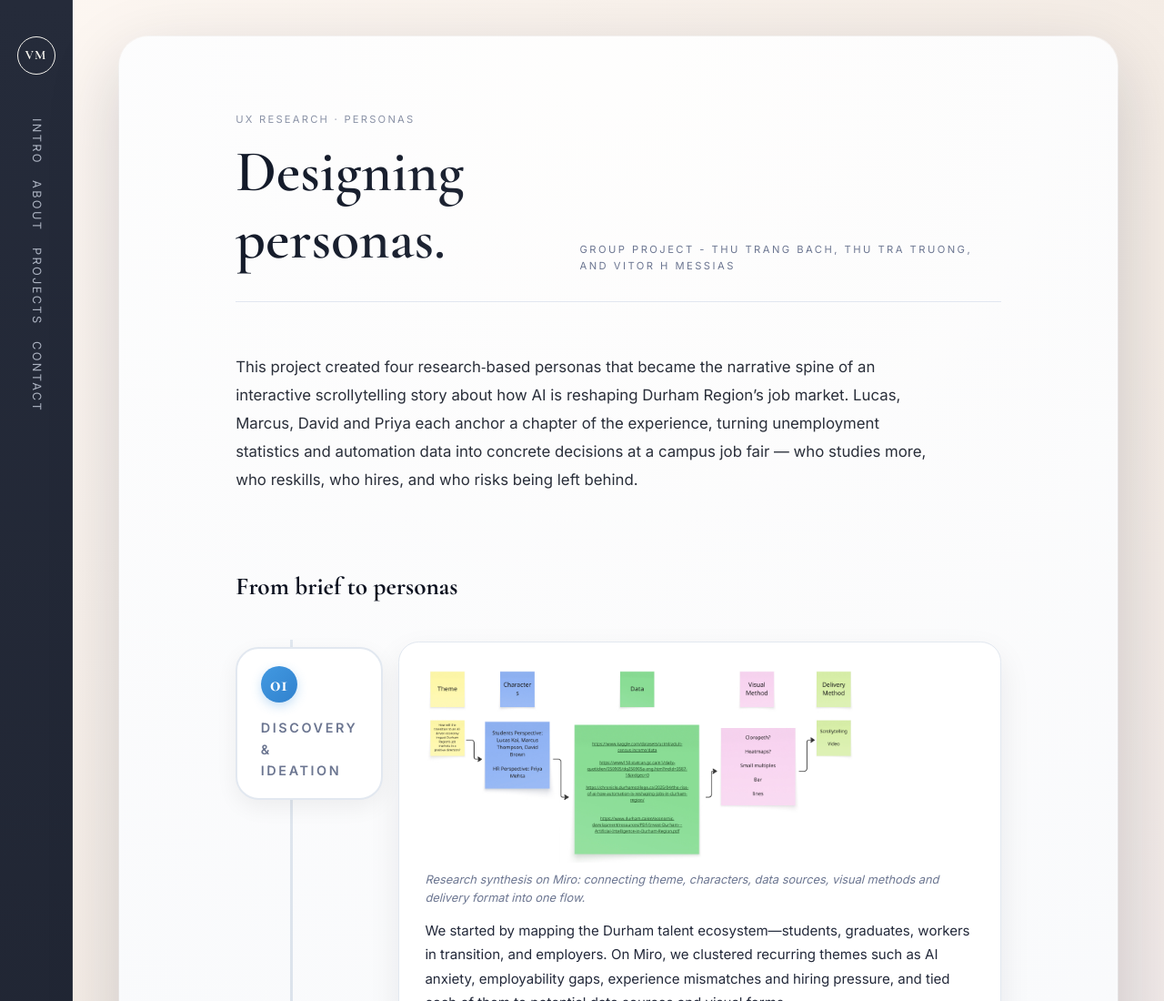
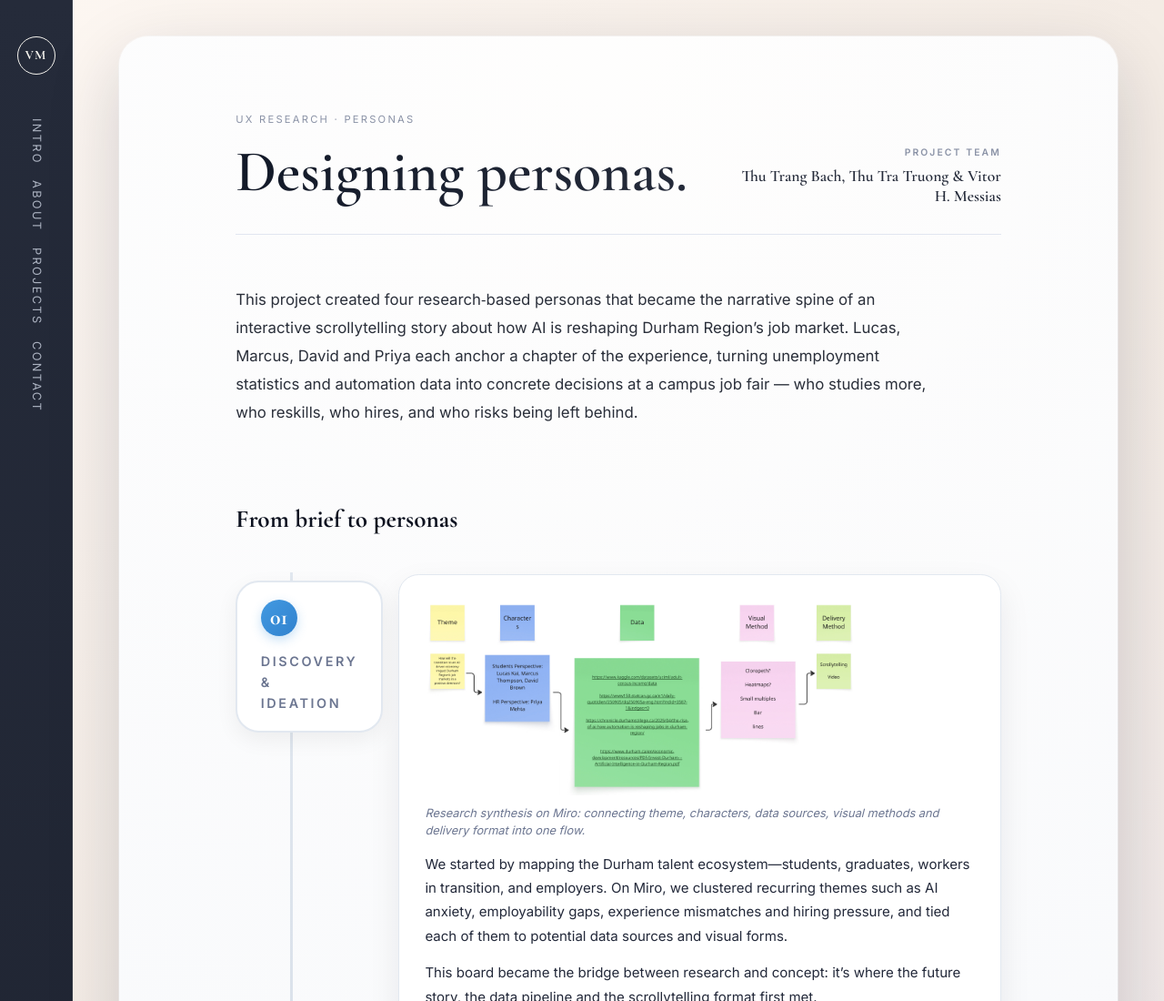
Before and after one commit to vmessias/MBAI, a plain HTML site: page ontech-personas.html in a window 1280 px wide. Shown: the top 1100 px of the page at 91% size. Drawn offline with nearby package versions, Linux system fonts and the light colour scheme.

Commit message:
Update ontech-personas.html

```diff
--- a/ontech-personas.html
+++ b/ontech-personas.html
@@ -27,7 +27,11 @@
             Designing personas.
           </h1>
         </div>
-        <span class="section-tag">Group project - Thu Trang Bach, Thu Tra Truong, and Vitor H Messias </span>
+        <div class="project-credits">
+          <span class="credits-label">Project Team</span>
+          <span class="credits-names">Thu Trang Bach, Thu Tra Truong & Vitor H. Messias</span>
+        </div>
+
       </header>
 
       <section class="personas-intro">
```
